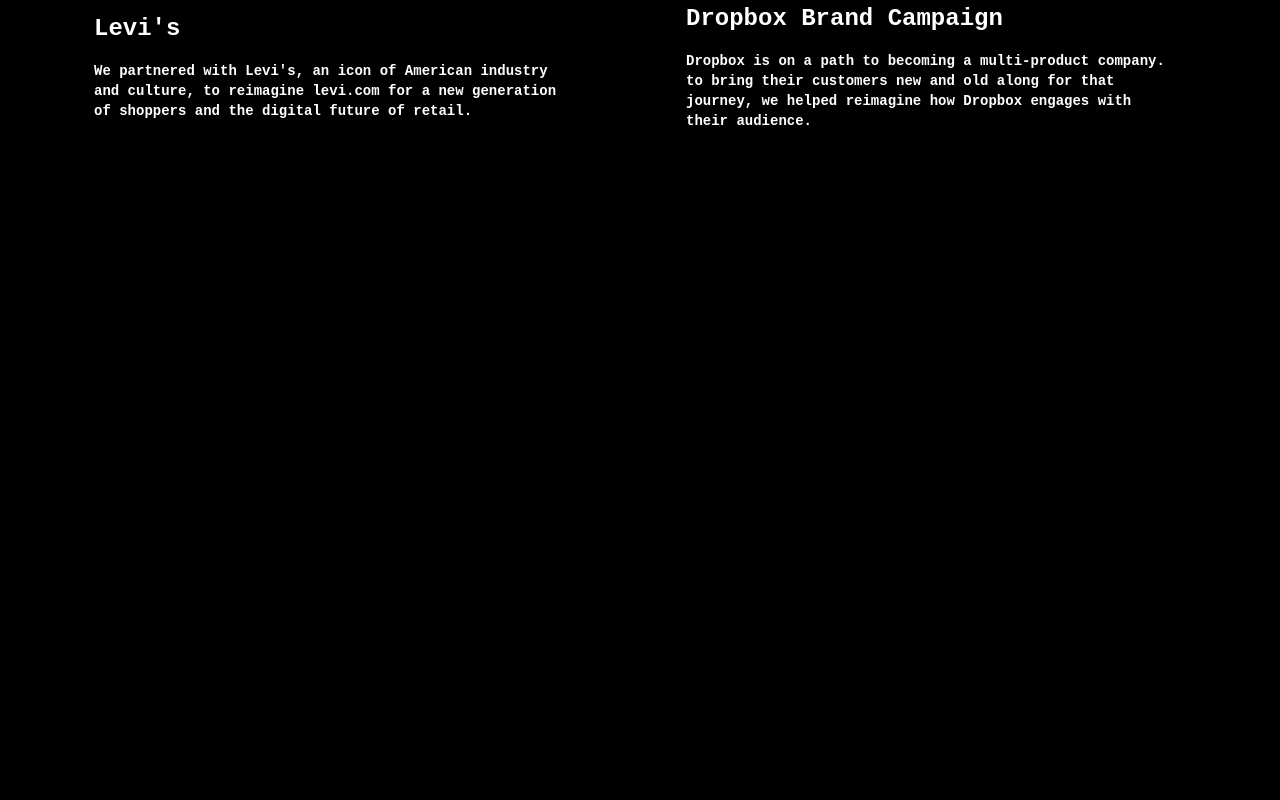
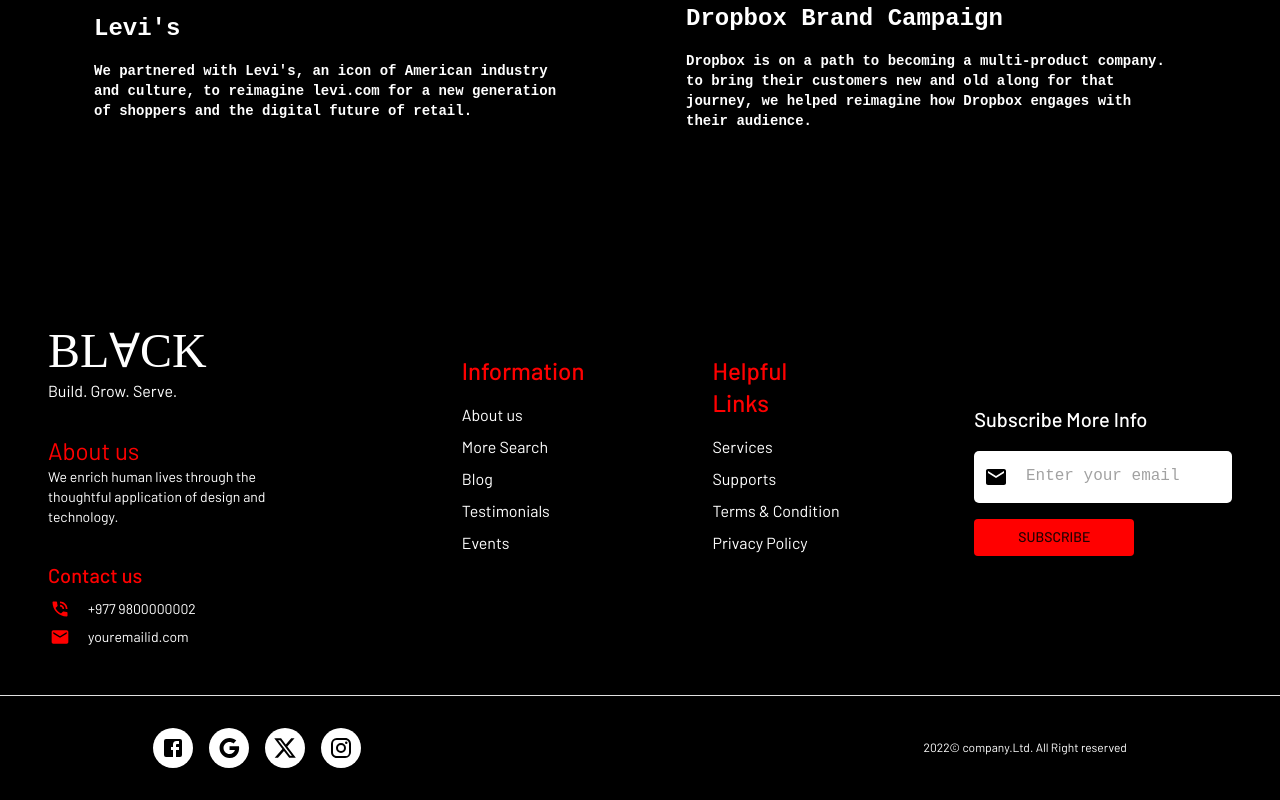
Before and after one commit to PrashannaLohani/Product-Page, a React (Vite) app: page / in a window 1280 px wide. Shown: the part 5223-6023 px from the top of the page. Before the commit the page ends 5418 px from the top, so only its background shows below. Built offline with nearby package versions, Linux system fonts and the light colour scheme.

Commit message:
Footer Introduced

```diff
--- a/src/Pages/Home.jsx
+++ b/src/Pages/Home.jsx
@@ -3,6 +3,7 @@ import Intro from "../Sections/Intro";
 import Video from "../Sections/Video";
 import Desc from "../Sections/Desc";
 import Explore from "../Sections/Explore";
+import Footer from "../Sections/Footer";
 
 export default function Home() {
   return (
@@ -12,6 +13,7 @@ export default function Home() {
         <Video />
         <Desc />
         <Explore />
+        <Footer/>
       </Box>
     </>
   );
--- /dev/null
+++ b/src/Sections/Footer.jsx
@@ -0,0 +1,236 @@
+import {
+  Box,
+  Button,
+  Divider,
+  FormControl,
+  IconButton,
+  Input,
+  InputAdornment,
+  InputLabel,
+  Typography,
+} from "@mui/material";
+import PhoneInTalkIcon from "@mui/icons-material/PhoneInTalk";
+import EmailIcon from "@mui/icons-material/Email";
+import FacebookIcon from "@mui/icons-material/Facebook";
+import GoogleIcon from "@mui/icons-material/Google";
+import XIcon from "@mui/icons-material/X";
+import InstagramIcon from "@mui/icons-material/Instagram";
+
+export default function Footer() {
+  return (
+    <>
+      <Box minHeight="50vh" p="3rem" display="flex" mt="5rem" gap="8rem">
+        <Box display="flex" flexDirection="column" gap="2rem">
+          <Box>
+            <Typography
+              variant="h3"
+              fontFamily="typography"
+              color="primary.main"
+            >
+              BLⱯCK
+            </Typography>
+            <Typography variant="body1" color="primary.main">
+              Build. Grow. Serve.
+            </Typography>
+          </Box>
+          <Box>
+            <Typography variant="h5" color="red">
+              About us
+            </Typography>
+            <Typography variant="body2" color="primary.main">
+              We enrich human lives through the <br />
+              thoughtful application of design and technology.
+            </Typography>
+          </Box>
+          <Box>
+            <Typography variant="h6" color="red">
+              Contact us
+            </Typography>
+            <Box display="flex" alignItems="center" mt="0.5rem" gap="1rem">
+              <PhoneInTalkIcon sx={{ color: "red", height: "20px" }} />
+              <Typography variant="body2" color="primary.main">
+                +977 9800000002
+              </Typography>
+            </Box>
+            <Box display="flex" alignItems="center" mt="0.5rem" gap="1rem">
+              <EmailIcon sx={{ color: "red", height: "20px" }} />
+              <Typography variant="body2" color="primary.main">
+                youremailid.com
+              </Typography>
+            </Box>
+          </Box>
+        </Box>
+        <Box display="flex" flexDirection="column" gap="2rem" mt="2rem">
+          <Box>
+            <Typography variant="h5" color="red" fontWeight="500">
+              Information
+            </Typography>
+            <Box mt="1rem" display="flex" flexDirection="column" gap="0.5rem">
+              <Typography
+                variant="body1"
+                color="primary.main"
+                sx={{ cursor: "pointer" }}
+              >
+                About us
+              </Typography>
+              <Typography
+                variant="body1"
+                color="primary.main"
+                sx={{ cursor: "pointer" }}
+              >
+                More Search
+              </Typography>
+              <Typography
+                variant="body1"
+                color="primary.main"
+                sx={{ cursor: "pointer" }}
+              >
+                Blog
+              </Typography>
+              <Typography
+                variant="body1"
+                color="primary.main"
+                sx={{ cursor: "pointer" }}
+              >
+                Testimonials
+              </Typography>
+              <Typography
+                variant="body1"
+                color="primary.main"
+                sx={{ cursor: "pointer" }}
+              >
+                Events
+              </Typography>
+            </Box>
+          </Box>
+        </Box>
+        <Box display="flex" flexDirection="column" gap="2rem" mt="2rem">
+          <Box>
+            <Typography variant="h5" color="red" fontWeight="500">
+              Helpful Links
+            </Typography>
+            <Box mt="1rem" display="flex" flexDirection="column" gap="0.5rem">
+              <Typography
+                variant="body1"
+                color="primary.main"
+                sx={{ cursor: "pointer" }}
+              >
+                Services
+              </Typography>
+              <Typography
+                variant="body1"
+                color="primary.main"
+                sx={{ cursor: "pointer" }}
+              >
+                Supports
+              </Typography>
+              <Typography
+                variant="body1"
+                color="primary.main"
+                sx={{ cursor: "pointer" }}
+              >
+                Terms & Condition
+              </Typography>
+              <Typography
+                variant="body1"
+                color="primary.main"
+                sx={{ cursor: "pointer" }}
+              >
+                Privacy Policy
+              </Typography>
+            </Box>
+          </Box>
+        </Box>
+        <Box display="flex" flexDirection="column" gap="1rem" mt="5rem">
+          <Typography variant="h6" color="primary.main" fontWeight="500">
+            Subscribe More Info
+          </Typography>
+          <FormControl>
+            <Input
+              startAdornment={
+                <InputAdornment position="start">
+                  <EmailIcon sx={{ color: "black" }} />
+                </InputAdornment>
+              }
+              placeholder=" Enter your email"
+              type="email"
+              disableUnderline="true"
+              sx={{
+                bgcolor: "primary.main",
+                borderRadius: "5px ",
+                p: "10px",
+                fontFamily: "monospace",
+              }}
+            />
+            <Button
+              variant="contained"
+              sx={{ bgcolor: "red", mt: "1rem", maxWidth: "10rem" }}
+            >
+              Subscribe
+            </Button>
+          </FormControl>
+        </Box>
+      </Box>
+      <Divider sx={{ bgcolor: "primary.main" }} />
+      <Box
+        padding="2rem"
+        display="flex"
+        alignItems="center"
+        justifyContent="space-around"
+        gap="20rem"
+      >
+        <Box display="flex" gap="1rem">
+          <IconButton
+            sx={{
+              bgcolor: "primary.main",
+              color: "black",
+              "&:hover": {
+                bgcolor: "#e0e0e0",
+              },
+            }}
+          >
+            <FacebookIcon />
+          </IconButton>
+          <IconButton
+            sx={{
+              bgcolor: "primary.main",
+              color: "black",
+              "&:hover": {
+                bgcolor: "#e0e0e0",
+              },
+            }}
+          >
+            <GoogleIcon />
+          </IconButton>
+          <IconButton
+            sx={{
+              bgcolor: "primary.main",
+              color: "black",
+              "&:hover": {
+                bgcolor: "#e0e0e0",
+              },
+            }}
+          >
+            <XIcon />
+          </IconButton>
+          <IconButton
+            sx={{
+              bgcolor: "primary.main",
+              color: "black",
+              "&:hover": {
+                bgcolor: "#e0e0e0",
+              },
+            }}
+          >
+            <InstagramIcon />
+          </IconButton>
+        </Box>
+        <Box>
+          <Typography variant="caption" color="primary.main">
+            2022&#169; company.Ltd. All Right reserved
+          </Typography>
+        </Box>
+      </Box>
+    </>
+  );
+}
```
